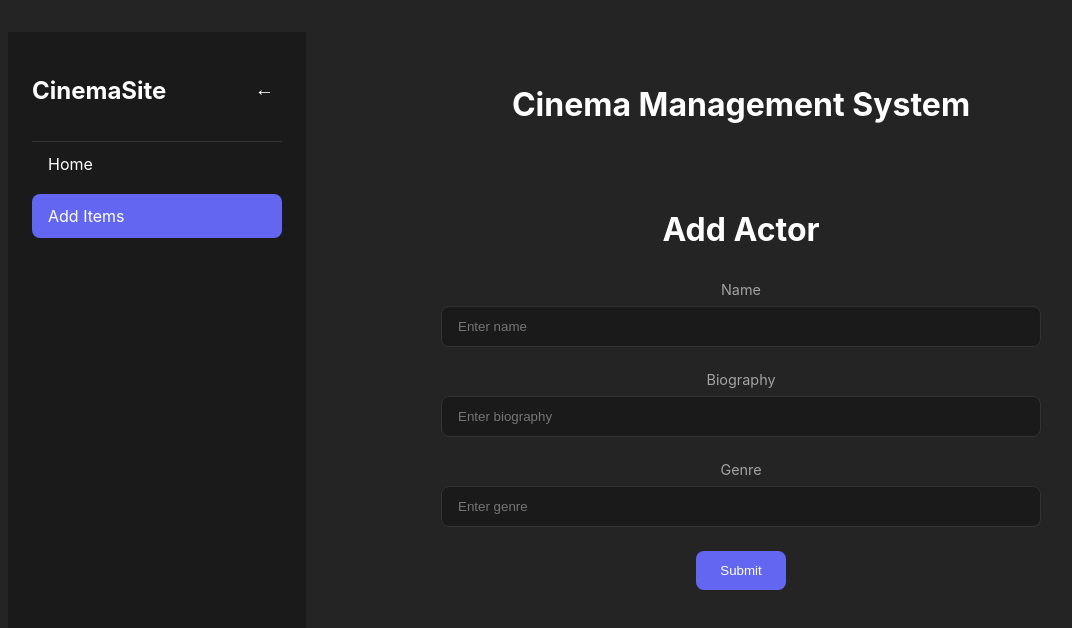
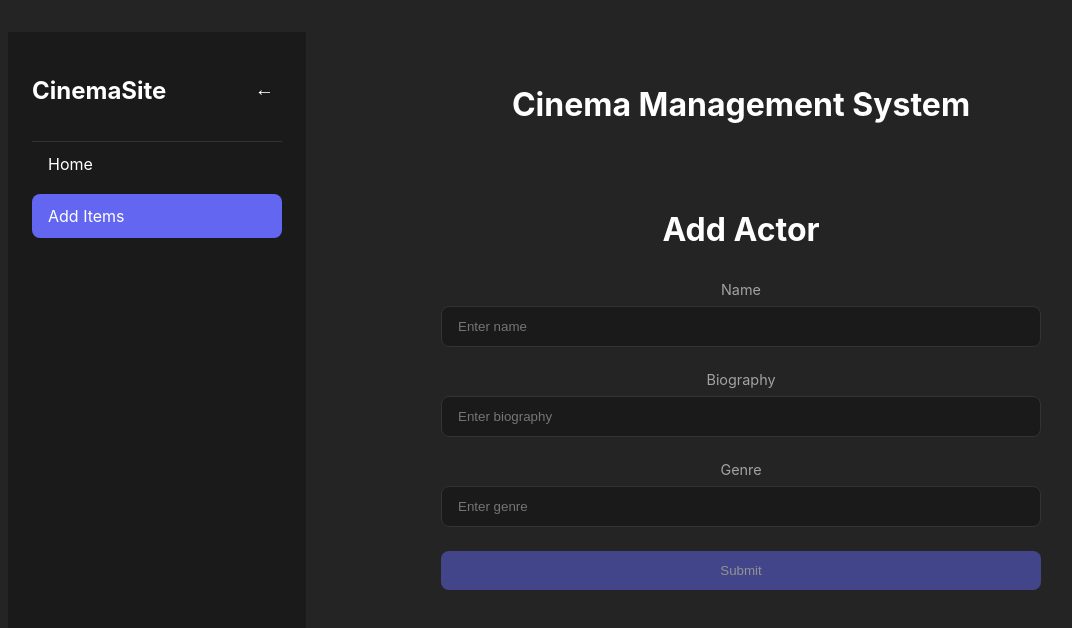
Before and after one commit to GuySabika/CinemaSite, a React (Vite) app: page /add/actor in a window 1280 px wide. Shown: the top 628 px of the page, without its empty margins (24-1096 px from the left). Built offline with nearby package versions, Linux system fonts and the light colour scheme.

Commit message:
add a message component for a successful submit request. add new requrment to the form. add the type of each input + multiselect

```diff
--- /dev/null
+++ b/src/Components/FormFields.jsx
@@ -0,0 +1,46 @@
+// components/FormFields.jsx
+import { useFormContext } from '../Contexts/FormContext.jsx';
+import InputField from "./InputField";
+import SelectField from "./SelectField";
+
+export default function FormFields({ DataFields, url }) {
+    const {
+        inputValues,
+        selectValues,
+        errors,
+        handleInputChange,
+        handleSelectChange
+    } = useFormContext();
+
+    return (
+        <>
+            {DataFields.feildsInput.length > 0 && DataFields.feildsInput.map((field, index) => (
+                <div key={index}>
+                    <InputField
+                        fieldName={field.name}
+                        value={inputValues[field.name] || ''}
+                        onChange={(e) => handleInputChange(field.name, e.target.value)}
+                        type={field.type}
+                    />
+                    {errors[field.name] && (
+                        <div className="error-message">{errors[field.name]}</div>
+                    )}
+                </div>
+            ))}
+            {DataFields.fieldSelect.length > 0 && DataFields.fieldSelect.map((field, index) => (
+                <div key={index}>
+                    <SelectField
+                        fieldName={field}
+                        serverLink={url}
+                        value={selectValues[field] || (DataFields.isMultiple ? [] : '')}
+                        onChange={handleSelectChange}
+                        isMultiple={DataFields.isMultiple}
+                    />
+                    {errors[field] && (
+                        <div className="error-message">{errors[field]}</div>
+                    )}
+                </div>
+            ))}
+        </>
+    );
+}
--- /dev/null
+++ b/src/Components/Message.jsx
@@ -0,0 +1,12 @@
+export default function Message({ type, content }) {
+    const messageStyles = {
+        success: "message-box message-success",
+        error: "message-box message-error",
+    };
+
+    return content ? (
+        <div className={messageStyles[type]}>
+            {content}
+        </div>
+    ) : null;
+};
--- a/src/Components/SubmitButton.jsx
+++ b/src/Components/SubmitButton.jsx
@@ -1,22 +1,48 @@
-export default function SubmitButton({ serverLink, data }) {
+import { useState } from 'react';
+import Message from './Message';
+import { useFormContext } from '../Contexts/FormContext.jsx';
 
-    function postData(url, data) {
-        console.log('Data:', data);
-        fetch(url.toLowerCase(), {
-            method: "POST",
-            headers: {
-                "Content-Type": "application/json",
-            },
-            body: JSON.stringify(data)
-        })
-            .then(response => response.json())
-            .then(data => console.log(data))
-            .catch(error => console.log(error));
-    }
+export default function SubmitButton({ serverLink }) {
+    const [message, setMessage] = useState({ type: '', content: '' });
+    const [isSubmitting, setIsSubmitting] = useState(false);
+    const { inputValues, selectValues, isFormValid, validateFields } = useFormContext();
+
+    const postData = async () => {
+        setIsSubmitting(true);
+        setMessage({ type: '', content: '' });
+        try {
+            await fetch(serverLink.toLowerCase(), {
+                method: "POST",
+                headers: { "Content-Type": "application/json" },
+                body: JSON.stringify({ ...inputValues, ...selectValues })
+            });
+            setMessage({ type: 'success', content: 'Data submitted successfully!' });
+        } catch (error) {
+            console.error('Error:', error);
+            setMessage({ type: 'error', content: 'Error submitting data. Please try again.' });
+        } finally {
+            setIsSubmitting(false);
+        }
+    };
+
+    const handleClick = () => {
+        if (validateFields()) {
+            postData();
+        } else {
+            setMessage({ type: 'error', content: 'Please fill in all required fields.' });
+        }
+    };
 
     return (
-        <button onClick={() => postData(serverLink, data)} className="button">
-            Submit
-        </button>
+        <div className="submit-container">
+            <button
+                onClick={handleClick}
+                className={`button ${!isFormValid ? 'button-disabled' : ''} ${isSubmitting ? 'button-loading' : ''}`}
+                disabled={!isFormValid || isSubmitting}
+            >
+                {isSubmitting ? 'Submitting...' : 'Submit'}
+            </button>
+            <Message {...message} />
+        </div>
     );
 }
--- a/src/Components/inputField.jsx
+++ b/src/Components/inputField.jsx
@@ -1,13 +1,14 @@
-export default function InputField({ fieldName, value, onChange }) {
+export default function InputField({ fieldName, value, onChange, type }) {
     return (
         <div className="input-field">
             <label className="input-label">{fieldName}</label>
             <input
-                type="text"
+                type={type}
                 className="input-box"
                 placeholder={`Enter ${fieldName.toLowerCase()}`}
                 value={value}
                 onChange={onChange}
+                required
             />
         </div>
     );
--- /dev/null
+++ b/src/Contexts/FormContext.jsx
@@ -0,0 +1,80 @@
+// contexts/FormContext.jsx
+import { createContext, useContext, useState } from 'react';
+
+const FormContext = createContext();
+
+// eslint-disable-next-line react-refresh/only-export-components
+export function useFormContext() {
+    return useContext(FormContext);
+}
+
+export function FormProvider({ children, DataFields }) {
+    const [inputValues, setInputValues] = useState({});
+    const [selectValues, setSelectValues] = useState({});
+    const [errors, setErrors] = useState({});
+
+    const validateFields = () => {
+        const newErrors = {};
+        let isValid = true;
+
+        DataFields.feildsInput.forEach(field => {
+            if (!inputValues[field.name]?.trim()) {
+                newErrors[field.name] = `${field.name} is required`;
+                isValid = false;
+            }
+        });
+
+        DataFields.fieldSelect.forEach(field => {
+            if (DataFields.isMultiple) {
+                if (!selectValues[field]?.length) {
+                    newErrors[field] = `Please select at least one ${field}`;
+                    isValid = false;
+                }
+            } else if (!selectValues[field]) {
+                newErrors[field] = `Please select a ${field}`;
+                isValid = false;
+            }
+        });
+
+        setErrors(newErrors);
+        return isValid;
+    };
+
+    const handleInputChange = (fieldName, value) => {
+        setInputValues(prev => ({ ...prev, [fieldName]: value }));
+        if (errors[fieldName]) {
+            setErrors(prev => ({ ...prev, [fieldName]: undefined }));
+        }
+    };
+
+    const handleSelectChange = (fieldName, value) => {
+        setSelectValues(prev => ({ ...prev, [fieldName]: value }));
+        if (errors[fieldName]) {
+            setErrors(prev => ({ ...prev, [fieldName]: undefined }));
+        }
+    };
+
+    const isFormValid = Object.keys(errors).length === 0 &&
+        DataFields.feildsInput.every(field => inputValues[field.name]) &&
+        DataFields.fieldSelect.every(field =>
+            DataFields.isMultiple
+                ? selectValues[field]?.length > 0
+                : selectValues[field]
+        );
+
+    const value = {
+        inputValues,
+        selectValues,
+        errors,
+        handleInputChange,
+        handleSelectChange,
+        validateFields,
+        isFormValid
+    };
+
+    return (
+        <FormContext.Provider value={value}>
+            {children}
+        </FormContext.Provider>
+    );
+}
--- a/src/Pages/AddCategory.jsx
+++ b/src/Pages/AddCategory.jsx
@@ -1,57 +1,26 @@
-import { useState } from 'react';
-import InputField from "../Components/InputField";
-import SelectField from "../Components/SelectField";
-import SubmitButton from "../Components/SubmitButton";
+// components/AddCategory.jsx
+import { FormProvider } from '../Contexts/FormContext.jsx';
+import FormFields from '../Components/FormFields.jsx';
+import SubmitButton from "../Components/SubmitButton.jsx";
 
 export default function AddCategory({ DataFields, category }) {
-    const url = "http://10.70.2.8:3000/";
-    const [inputValues, setInputValues] = useState({});
-    const [selectValues, setSelectValues] = useState({});
-
-    const handleInputChange = (fieldName, value) => {
-        setInputValues(prevState => ({
-            ...prevState,
-            [fieldName]: value
-        }));
-    };
-
-    const handleSelectChange = (fieldName, value) => {
-        setSelectValues(prevState => ({
-            ...prevState,
-            [fieldName]: value
-        }));
-    };
+    const url = "http://192.168.1.62:3000/";
 
     const handleSubmit = (event) => {
         event.preventDefault();
-        const combinedData = { ...inputValues, ...selectValues };
-        console.log('Combined Data:', combinedData);
-        // You can now send the data to the server or perform other actions
     };
 
     return (
-        <div className="form-container">
-            <h3 className="category-title">Add {category}</h3>
-            <form onSubmit={handleSubmit}>
-                {DataFields.feildsInput.length > 0 && DataFields.feildsInput.map((field, index) => (
-                    <InputField
-                        key={index}
-                        fieldName={field}
-                        value={inputValues[field] || ''}
-                        onChange={(e) => handleInputChange(field, e.target.value)}
+        <FormProvider DataFields={DataFields}>
+            <div className="form-container">
+                <h3 className="category-title">Add {category}</h3>
+                <form onSubmit={handleSubmit}>
+                    <FormFields DataFields={DataFields} url={url} />
+                    <SubmitButton
+                        serverLink={url + `${category}`}
                     />
-                ))}
-                {DataFields.fieldSelect.length > 0 && DataFields.fieldSelect.map((field, index) => (
-                    <SelectField
-                        key={index}
-                        fieldName={field}
-                        serverLink={url}
-                        value={selectValues[field] || ''}
-                        onChange={(e) => handleSelectChange(field, e.target.value)}
-                    />
-                ))}
-                <SubmitButton serverLink={url + `${category}`} data={{ ...inputValues, ...selectValues }} />
-            </form>
-        </div>
+                </form>
+            </div>
+        </FormProvider>
     );
 }
--- a/src/feildData.js
+++ b/src/feildData.js
@@ -1,8 +1,8 @@
 const feildData = {
-    movie: { feildsInput: ["Name", "StartingAt", "AgeRestriction", "ReleaseDate"], fieldSelect: ["Actor"] },
-    actor: { feildsInput: ["Name", "Biography", "Genre"], fieldSelect: [] },
-    people: { feildsInput: ["Name", "Age"], fieldSelect: [] },
-    projection: { feildsInput: ["Date", "Price"], fieldSelect: ["Movie"] },
-    ticket: { feildsInput: [], fieldSelect: ["Projection", "People"] }
+    movie: { feildsInput: [{ name: "Name", type: "text" }, { name: "StartingAt", type: "time" }, { name: "AgeRestriction", type: "number" }, { name: "ReleaseDate", type: "date" }], fieldSelect: ["Actor"], isMultiple: true },
+    actor: { feildsInput: [{ name: "Name", type: "text" }, { name: "Biography", type: "text" }, { name: "Genre", type: "text" }], fieldSelect: [], isMultiple: false },
+    people: { feildsInput: [{ name: "Name", type: "text" }, { name: "Age", type: "number" }], fieldSelect: [], isMultiple: false },
+    projection: { feildsInput: [{ name: "Date", type: "date" }, { name: "Price", type: "number" }], fieldSelect: ["Movie"], isMultiple: false },
+    ticket: { feildsInput: [], fieldSelect: ["Projection", "People"], isMultiple: false }
 };
 export default feildData;
--- a/src/index.css
+++ b/src/index.css
@@ -203,3 +203,54 @@ body {
     grid-template-columns: 1fr;
   }
 }
+
+.error-message {
+  color: #dc2626;
+  font-size: 0.875rem;
+  margin-top: 0.25rem;
+}
+
+.button-disabled {
+  opacity: 0.5;
+  cursor: not-allowed;
+}
+.submit-container {
+  display: flex;
+  flex-direction: column;
+  gap: 0.5rem;
+  margin-top: 1rem;
+}
+
+.message-box {
+  padding: 0.75rem 1rem;
+  border-radius: 0.375rem;
+  font-size: 0.875rem;
+  margin-top: 0.5rem;
+}
+
+.message-success {
+  background-color: #dcfce7;
+  color: #166534;
+  border: 1px solid #86efac;
+}
+
+.message-error {
+  background-color: #fee2e2;
+  color: #991b1b;
+  border: 1px solid #fca5a5;
+}
+
+.button {
+  /* Your existing button styles */
+  transition: all 0.2s ease-in-out;
+}
+
+.button-disabled {
+  opacity: 0.5;
+  cursor: not-allowed;
+}
+
+.button-loading {
+  opacity: 0.7;
+  cursor: wait;
+}
```
Also changed, not shown: src/Components/selectField.jsx (+20 -13 lines).
